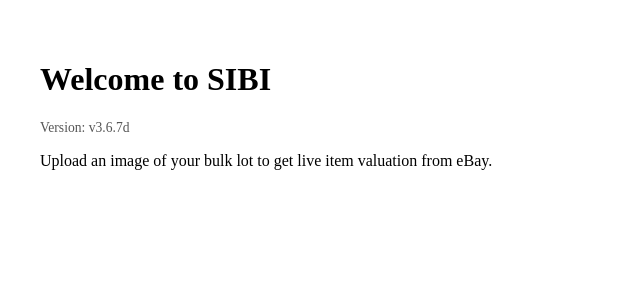
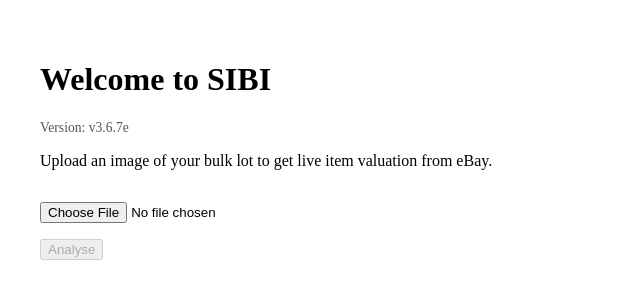
Before and after one commit to bert386/SIBIDev, a Next.js app: page / in a window 1280 px wide. Shown: the top 300 px of the page, without its empty margins (0-640 px from the left). Built offline with nearby package versions, Linux system fonts and the light colour scheme.

Commit message:
Add files via upload

```diff
--- a/pages/index.js
+++ b/pages/index.js
@@ -1,6 +1,34 @@
 import Head from 'next/head';
+import { useState } from 'react';
 
 export default function Home() {
+  const [file, setFile] = useState(null);
+  const [result, setResult] = useState(null);
+  const [loading, setLoading] = useState(false);
+
+  const handleUpload = async () => {
+    if (!file) return;
+    setLoading(true);
+    setResult(null);
+    const formData = new FormData();
+    formData.append('image', file);
+
+    try {
+      const response = await fetch('/api/analyse-image', {
+        method: 'POST',
+        body: formData,
+      });
+
+      const data = await response.json();
+      setResult(data);
+    } catch (err) {
+      console.error('Error:', err);
+      setResult({ error: 'Upload failed.' });
+    } finally {
+      setLoading(false);
+    }
+  };
+
   return (
     <>
       <Head>
@@ -8,9 +36,56 @@
       </Head>
       <main style={{ padding: '2rem' }}>
         <h1>Welcome to SIBI</h1>
-        <p style={{ fontSize: '0.85rem', color: '#555' }}>Version: v3.6.7d</p>
+        <p style={{ fontSize: '0.85rem', color: '#555' }}>Version: v3.6.7e</p>
         <p>Upload an image of your bulk lot to get live item valuation from eBay.</p>
-        {/* Add your upload form or component here */}
+
+        <input
+          type="file"
+          accept="image/*"
+          onChange={(e) => setFile(e.target.files[0])}
+          style={{ marginTop: '1rem' }}
+        />
+        <br />
+        <button onClick={handleUpload} disabled={loading || !file} style={{ marginTop: '1rem' }}>
+          {loading ? 'Analysing...' : 'Analyse'}
+        </button>
+
+        {result && (
+          <div style={{ marginTop: '2rem' }}>
+            <h3>Results</h3>
+            {result.error && <p style={{ color: 'red' }}>{result.error}</p>}
+            {result.items && (
+              <table border="1" cellPadding="8">
+                <thead>
+                  <tr>
+                    <th>Item</th>
+                    <th>Platform</th>
+                    <th>Value</th>
+                    <th>eBay</th>
+                  </tr>
+                </thead>
+                <tbody>
+                  {result.items.map((item, i) => (
+                    <tr key={i}>
+                      <td>{item.name}</td>
+                      <td>{item.platform}</td>
+                      <td>{item.value}</td>
+                      <td>
+                        {item.ebayLink ? (
+                          <a href={item.ebayLink} target="_blank" rel="noopener noreferrer">
+                            Last Solds
+                          </a>
+                        ) : (
+                          'N/A'
+                        )}
+                      </td>
+                    </tr>
+                  ))}
+                </tbody>
+              </table>
+            )}
+          </div>
+        )}
       </main>
     </>
   );
```
